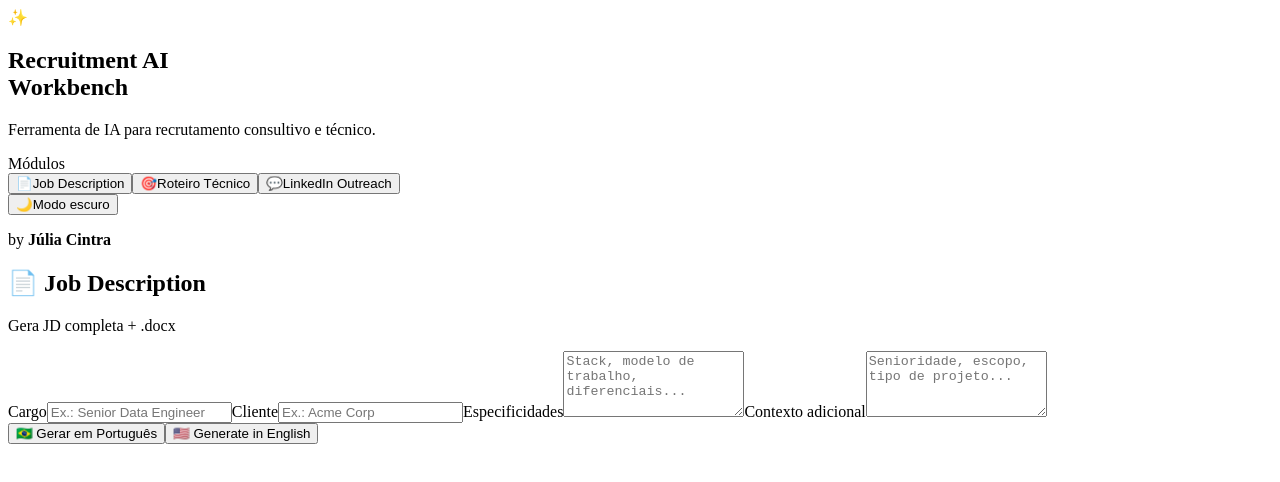
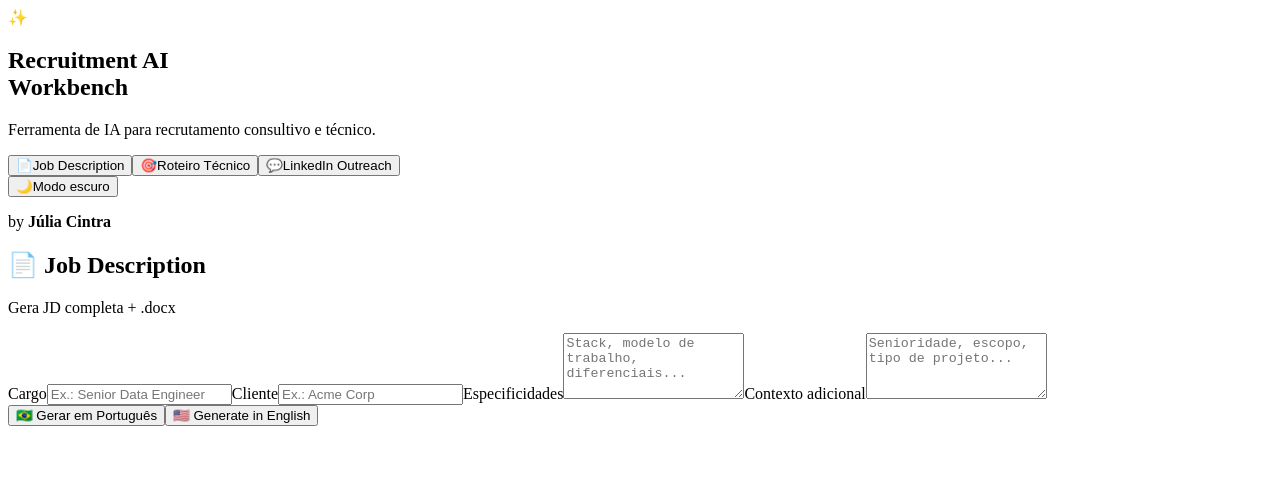
Before and after one commit to juliacintral/recruitment-ai-workbench, a React (Vite) app: page / in a window 1280 px wide. Shown: the top 482 px of the page. Built offline with nearby package versions, Linux system fonts and the light colour scheme; the HTML template or start-up script is replaced by a standard one.

Commit message:
fix: remove nav-label MÓDULOS from sidebar

```diff
--- a/src/App.tsx
+++ b/src/App.tsx
@@ -33,8 +33,6 @@ export default function App() {
           <p>Ferramenta de IA para recrutamento consultivo e técnico.</p>
         </div>
 
-        <div>
-          <div className="nav-label">Módulos</div>
         <nav className="tabs">
           {TABS.map(tab => (
             <button
@@ -47,7 +45,6 @@ export default function App() {
             </button>
           ))}
         </nav>
-        </div>
 
         <div className="sidebar-footer">
           <button
```
Lines whose indentation alone changed are shown as unchanged.
